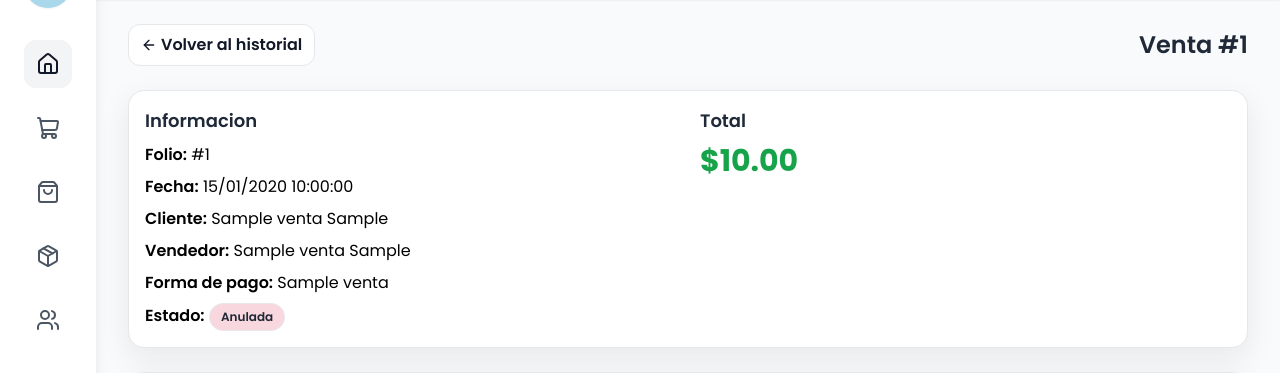
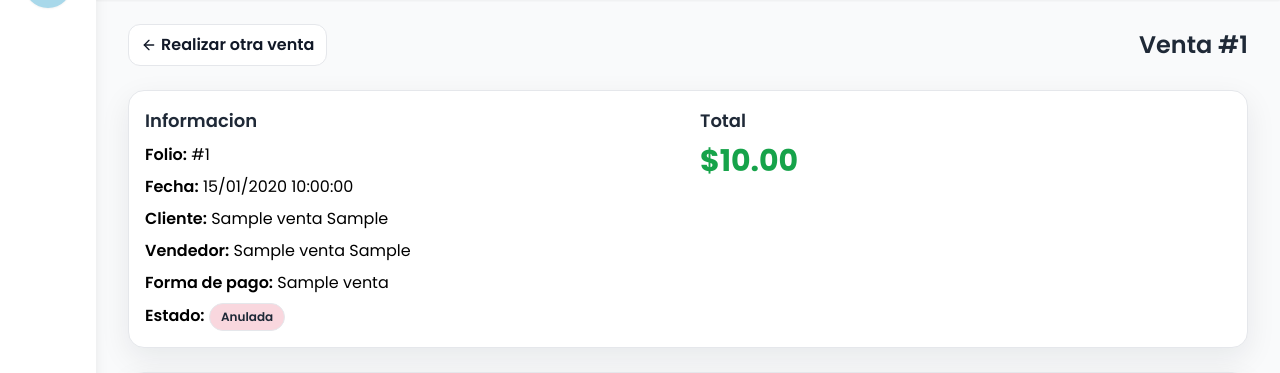
Before and after one commit to hazelhd20/sistema-ventas, a PHP site: the page made by views/ventas/detalle.php in a window 1280 px wide. Shown: the part 64-437 px from the top of the page. Run offline with PHP 8.4, Linux system fonts and the light colour scheme; the visitor is signed in with stand-in values (Sample User, id 1); data comes from the database, SQL or seed files in the repository; tables that the repository leaves empty hold one stand-in row (values such as "Sample post"); the template is opened without the code that fills it: most values are stand-ins (such as "Sample title", 1, 10 or a date in 2020); some libraries are stand-ins or nearby versions.

Commit message:
Cambio boton para regresar a nueva venta o compra en estos modulos

```diff
--- a/views/compras/detalle.php
+++ b/views/compras/detalle.php
@@ -4,8 +4,8 @@
 
 <div class="max-w-7xl mx-auto space-y-6">
     <div class="flex items-center justify-between">
-        <a href="<?php echo BASE_URL; ?>compras" class="btn-ghost px-3 py-2">
-            <i data-lucide="arrow-left" class="h-4 w-4 mr-1"></i> Volver al historial
+        <a href="<?php echo BASE_URL; ?>compras/nueva" class="btn-ghost px-3 py-2">
+            <i data-lucide="arrow-left" class="h-4 w-4 mr-1"></i> Realizar otra compra
         </a>
         <h2 class="text-2xl font-semibold text-gray-800">Compra #<?php echo $compra['idCompra']; ?></h2>
     </div>
--- a/views/ventas/detalle.php
+++ b/views/ventas/detalle.php
@@ -4,8 +4,8 @@
 
 <div class="max-w-7xl mx-auto space-y-6">
     <div class="flex items-center justify-between">
-        <a href="<?php echo BASE_URL; ?>ventas" class="btn-ghost px-3 py-2">
-            <i data-lucide="arrow-left" class="h-4 w-4 mr-1"></i> Volver al historial
+        <a href="<?php echo BASE_URL; ?>ventas/nueva" class="btn-ghost px-3 py-2">
+            <i data-lucide="arrow-left" class="h-4 w-4 mr-1"></i> Realizar otra venta
         </a>
         <h2 class="text-2xl font-semibold text-gray-800">Venta #<?php echo $venta['idVenta']; ?></h2>
     </div>
```
